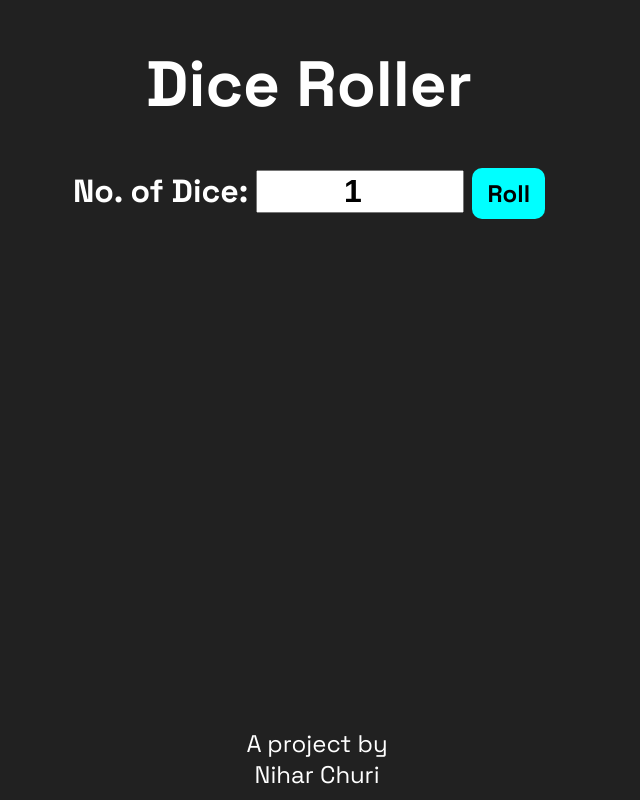
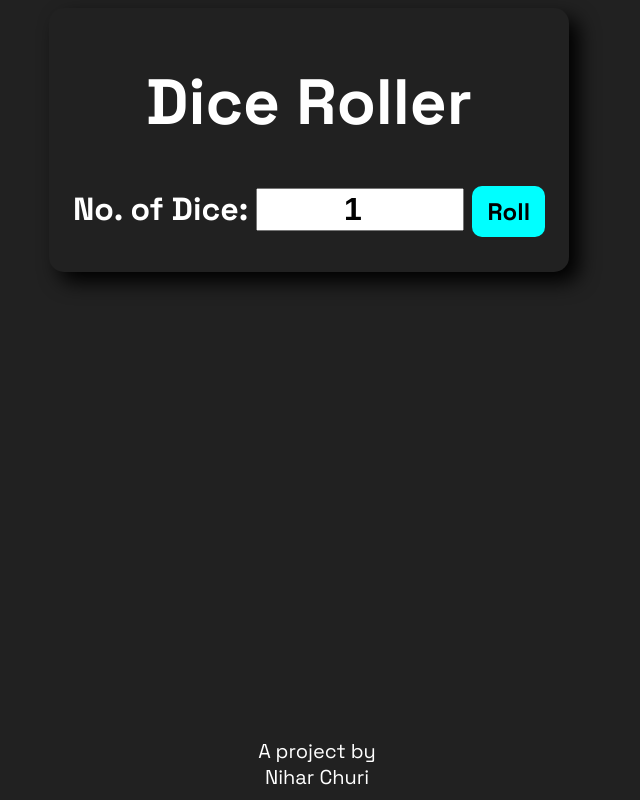
Before and after one commit to NiharChuri/JS-learning-mini-projects, a plain HTML site: page Dice Roller/index.html in a window 1280 px wide. Shown: the whole page, without its empty margins (331-971 px from the left). Drawn offline with Linux system fonts and the light colour scheme.

Commit message:
Updated dice roller
added border and drop shadow to dice roller

```diff
--- a/Dice Roller/styles.css
+++ b/Dice Roller/styles.css
@@ -9,6 +9,9 @@ body{
     color: white;
     max-width: 500px;
     margin: auto;
+    border-radius: 15px;
+    box-shadow: 10px 10px 20px black;
+    padding: 10px;
 }
 #diceResult{
     margin-bottom: 25px;
@@ -40,10 +43,10 @@ button:active{
 footer{
     font-family: "Space Grotesk", sans-serif;
     color: white;
-    position: fixed; /* Change position to fixed */
-    bottom: 0; /* Position at the bottom */
+    position: fixed;
+    bottom: 0;
     margin-bottom: 10px;
-    width: 100%; /* Occupy full width */
+    width: 100%;
     text-align: center;
-    font-size: x-large;
+    font-size: 20px;
 }
```
